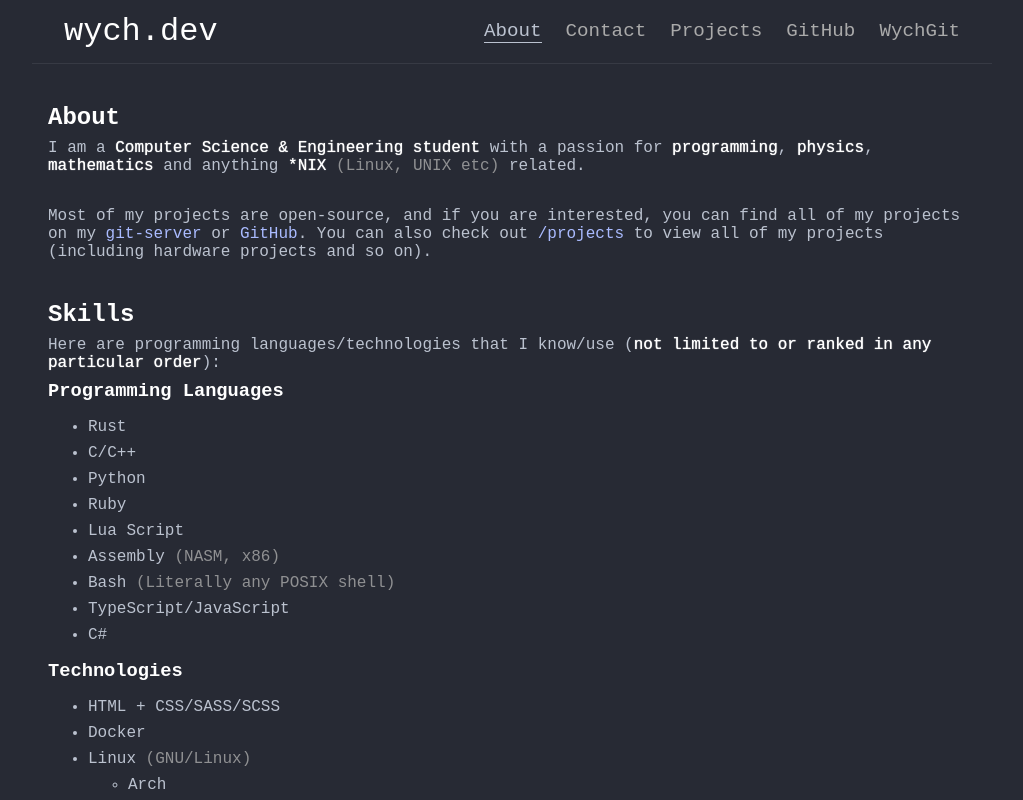
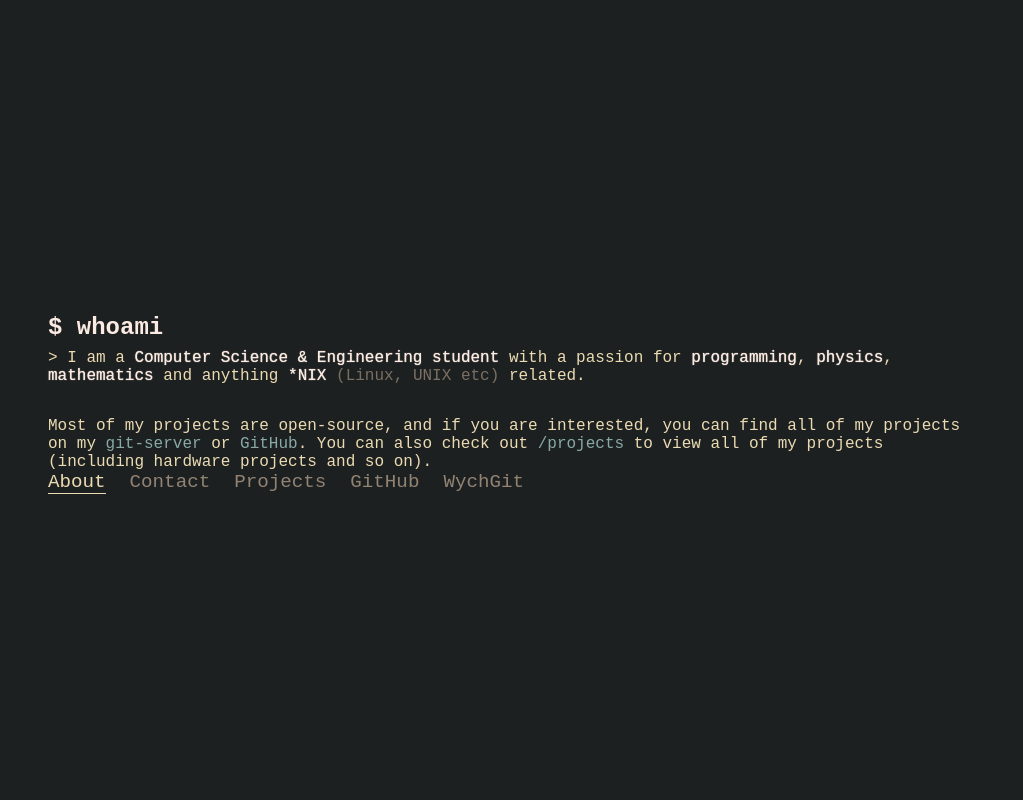
Before and after one commit to almqv/wychdev-nextjs, a Next.js app: page / in a window 1280 px wide. Shown: the top 800 px of the page, without its empty margins (128-1151 px from the left). Built offline with nearby package versions, Linux system fonts and the light colour scheme.

Commit message:
Layout change

```diff
--- a/components/layout.tsx
+++ b/components/layout.tsx
@@ -9,7 +9,7 @@ const Layout = ({children}: {children: ReactNode}) => {
 			<meta name="viewport" content="width=device-width, initial-scale=1.0" />
 			<title>wych.dev</title>
 		</Head>
-		<Header />
+		{/*<Header />*/}
 		<main>{children}</main>
 		<Footer />
 	</>)
--- a/pages/index.tsx
+++ b/pages/index.tsx
@@ -1,7 +1,8 @@
-import type {NextPageWithLayout} from './_app'
-import type { ReactElement } from 'react'
-import Layout from '../components/layout'
-import styled from 'styled-components'
+import type {NextPageWithLayout} from "./_app"
+import type { ReactElement } from "react"
+import Layout from "../components/layout"
+import Nav from "../components/nav"
+import styled from "styled-components"
 import Link from "next/link"
 
 export const Section = styled.section`
@@ -9,7 +10,9 @@ export const Section = styled.section`
 	justify-content: center;
 	flex-direction: column;
 	padding: 0 1rem;
-	margin: 2rem 0;
+	/*margin: 2rem 0;*/
+	margin: 0 0;
+	height: 100vh;
 
 	h2, h3 {
 		margin: 8px 0;
@@ -18,6 +21,10 @@ export const Section = styled.section`
 	p {
 		margin: 0;
 		color: var(--fg);
+	}
+
+	.topmargin {
+		margin-top: 2rem;
 	}
 
 	ul li {
@@ -49,13 +56,11 @@ const Page: NextPageWithLayout = () => {
 	return (
 		<>
 			<Section>
-				<h2 id="about">About</h2>
-				<p>I am a <em>Computer Science & Engineering student</em> with a passion for <em>programming</em>, <em>physics</em>, <em>mathematics</em> and anything <em>*NIX</em> <Nem>(Linux, UNIX etc)</Nem> related.</p>
+				<h2 id="about">$ whoami</h2>
+				<p>&gt; I am a <em>Computer Science & Engineering student</em> with a passion for <em>programming</em>, <em>physics</em>, <em>mathematics</em> and anything <em>*NIX</em> <Nem>(Linux, UNIX etc)</Nem> related.</p>
 				{/*TODO: Add GitHub code frequency/contrib here*/}
-			</Section>
-
-			<Section>
-				<p>Most of my projects are open-source, and if you are interested, you can find all of my projects on my <a href="https://git.wych.dev" target="_blank" rel="noreferrer">git-server</a> or <a href="https://github.com/E-Almqvist" target="_blank" rel="noreferrer">GitHub</a>. You can also check out <Link href="/projects">/projects</Link> to view all of my projects (including hardware projects and so on).</p>
+				<p className="topmargin">Most of my projects are open-source, and if you are interested, you can find all of my projects on my <a href="https://git.wych.dev" target="_blank" rel="noreferrer">git-server</a> or <a href="https://github.com/E-Almqvist" target="_blank" rel="noreferrer">GitHub</a>. You can also check out <Link href="/projects">/projects</Link> to view all of my projects (including hardware projects and so on).</p>
+				<Nav />
 			</Section>
 
 			<Section>
--- a/styles/globals.css
+++ b/styles/globals.css
@@ -2,25 +2,25 @@
 	font-size: 16px;
 	--border-type: solid;
 	--border-size: 1px;
-	--border-color: #373a44;
+	--border-color: var(--fg-faded);
 	--border-radius: 1rem;
 
 	--content-max-width: 60rem;
 	--h-uni-padding: .8rem;
 	--v-uni-padding: .2rem;
 
-	--fg: #bbc2cf;
+	--fg: #ebdbb2;
 	color: var(--fg);
-	--fg-emph: #fff;
-	--fg-faded: #aaa;
+	--fg-emph: #fbebe2;
+	--fg-faded: #928373;
 	--fg-button: var(--fg-faded);
-	--fg-link: #abf;
+	--fg-link: #88aaa3;
 	--fg-code: #ffbe85;
 	--fg-gold: #fff190;
 	--emph-shadow: 0 0 1px;
 
-	--bg: #272a34;
-	--bg-dark: #21242b;
+	--bg: #1d2021;
+	--bg-dark: #282828;
 
 	--trans-time: .2s;
 }
```
